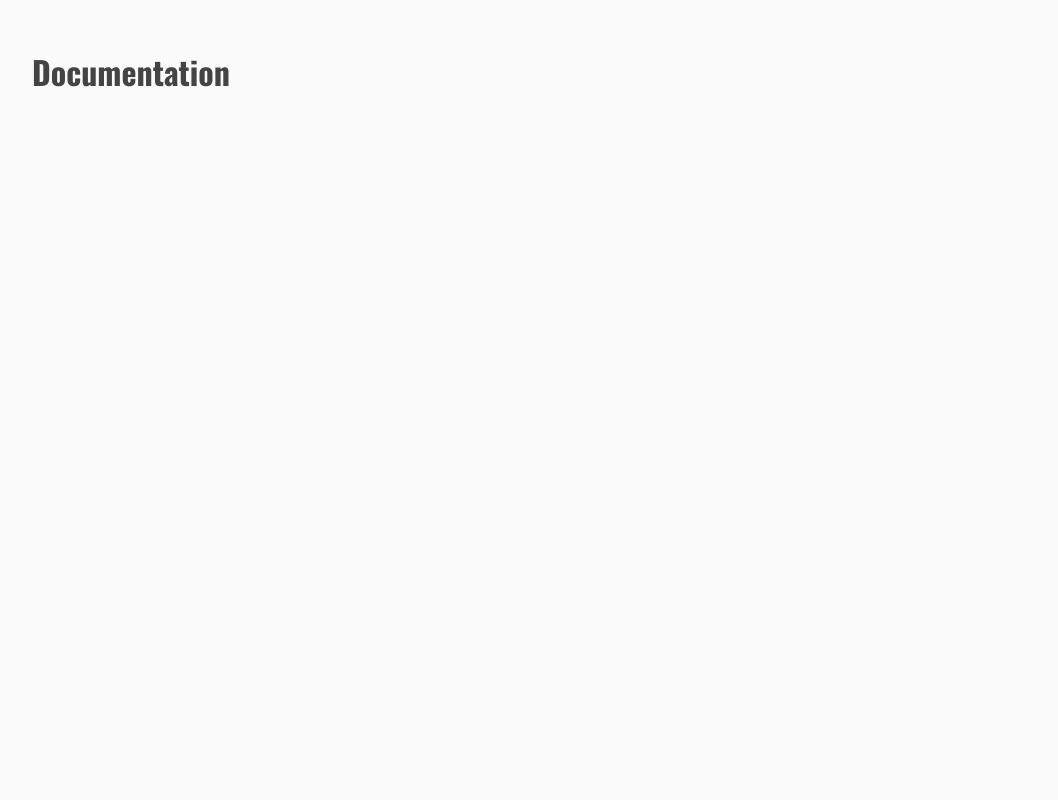
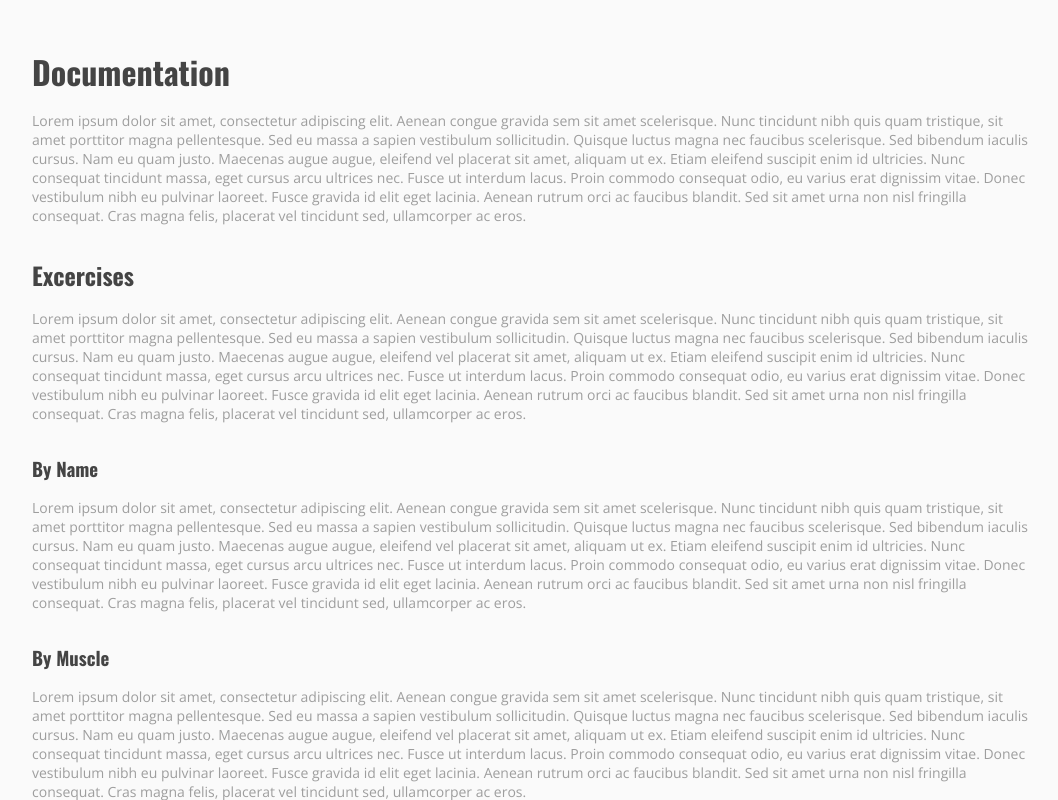
Before and after one commit to sanderhelleso/open-excercise-API, a React (Create React App) app in the folder client/: page /documentation in a window 1280 px wide. Shown: the whole page, without its empty margins (108-1166 px from the left). Built offline with nearby package versions, Linux system fonts and the light colour scheme; no server answers.

Commit message:
create_default_documentation_layout: added base sections

```diff
--- a/client/src/App.js
+++ b/client/src/App.js
@@ -1,12 +1,12 @@
-import React, { Fragment } from "react";
-import Router from "./components/routes/Router";
-import { createGlobalStyle } from "styled-components";
+import React, { Fragment } from 'react';
+import Router from './components/routes/Router';
+import { createGlobalStyle } from 'styled-components';
 
 const App = () => (
-    <Fragment>
-        <GlobalStyle />
-        <Router />
-    </Fragment>
+	<Fragment>
+		<GlobalStyle />
+		<Router />
+	</Fragment>
 );
 
 export default App;
@@ -26,6 +26,7 @@ const GlobalStyle = createGlobalStyle`
     h1, h2, h3, h4, h5 {
         margin: 0;
         padding: 0;
+        margin-bottom: 1rem;
         color: #444444;
         font-family: 'Oswald', sans-serif;
     }
--- a/client/src/components/common/Container.js
+++ b/client/src/components/common/Container.js
@@ -14,6 +14,7 @@ export default Dashboard;
 const StyledContent = styled.div`
 	flex-grow: 1;
 	overflow-y: auto;
+	max-height: 100vh;
 `;
 
 const StyledMain = styled.main`
--- a/client/src/components/documentation/Documentation.js
+++ b/client/src/components/documentation/Documentation.js
@@ -1,10 +1,34 @@
 import React from 'react';
 import Container from '../common/Container';
+import Excercises from './Excercises';
+import Muscles from './Muscles';
+import styled from 'styled-components';
 
 const Documentation = () => (
 	<Container>
-		<h1>Documentation</h1>
+		<StyledDocs>
+			<h1>Documentation</h1>
+			<p>
+				Lorem ipsum dolor sit amet, consectetur adipiscing elit. Aenean congue gravida sem sit amet scelerisque.
+				Nunc tincidunt nibh quis quam tristique, sit amet porttitor magna pellentesque. Sed eu massa a sapien
+				vestibulum sollicitudin. Quisque luctus magna nec faucibus scelerisque. Sed bibendum iaculis cursus. Nam
+				eu quam justo. Maecenas augue augue, eleifend vel placerat sit amet, aliquam ut ex. Etiam eleifend
+				suscipit enim id ultricies. Nunc consequat tincidunt massa, eget cursus arcu ultrices nec. Fusce ut
+				interdum lacus. Proin commodo consequat odio, eu varius erat dignissim vitae. Donec vestibulum nibh eu
+				pulvinar laoreet. Fusce gravida id elit eget lacinia. Aenean rutrum orci ac faucibus blandit. Sed sit
+				amet urna non nisl fringilla consequat. Cras magna felis, placerat vel tincidunt sed, ullamcorper ac
+				eros.
+			</p>
+			<Excercises />
+			<Muscles />
+		</StyledDocs>
 	</Container>
 );
 
 export default Documentation;
+
+const StyledDocs = styled.div`
+	section {
+		margin: 2rem 0;
+	}
+`;
--- /dev/null
+++ b/client/src/components/documentation/Excercises.js
@@ -0,0 +1,80 @@
+import React from 'react';
+
+const Excercises = () => {
+	return (
+		<div>
+			<section>
+				<h2>Excercises</h2>
+				<p>
+					Lorem ipsum dolor sit amet, consectetur adipiscing elit. Aenean congue gravida sem sit amet
+					scelerisque. Nunc tincidunt nibh quis quam tristique, sit amet porttitor magna pellentesque. Sed eu
+					massa a sapien vestibulum sollicitudin. Quisque luctus magna nec faucibus scelerisque. Sed bibendum
+					iaculis cursus. Nam eu quam justo. Maecenas augue augue, eleifend vel placerat sit amet, aliquam ut
+					ex. Etiam eleifend suscipit enim id ultricies. Nunc consequat tincidunt massa, eget cursus arcu
+					ultrices nec. Fusce ut interdum lacus. Proin commodo consequat odio, eu varius erat dignissim vitae.
+					Donec vestibulum nibh eu pulvinar laoreet. Fusce gravida id elit eget lacinia. Aenean rutrum orci ac
+					faucibus blandit. Sed sit amet urna non nisl fringilla consequat. Cras magna felis, placerat vel
+					tincidunt sed, ullamcorper ac eros.
+				</p>
+			</section>
+			<section>
+				<h3>By Name</h3>
+				<p>
+					Lorem ipsum dolor sit amet, consectetur adipiscing elit. Aenean congue gravida sem sit amet
+					scelerisque. Nunc tincidunt nibh quis quam tristique, sit amet porttitor magna pellentesque. Sed eu
+					massa a sapien vestibulum sollicitudin. Quisque luctus magna nec faucibus scelerisque. Sed bibendum
+					iaculis cursus. Nam eu quam justo. Maecenas augue augue, eleifend vel placerat sit amet, aliquam ut
+					ex. Etiam eleifend suscipit enim id ultricies. Nunc consequat tincidunt massa, eget cursus arcu
+					ultrices nec. Fusce ut interdum lacus. Proin commodo consequat odio, eu varius erat dignissim vitae.
+					Donec vestibulum nibh eu pulvinar laoreet. Fusce gravida id elit eget lacinia. Aenean rutrum orci ac
+					faucibus blandit. Sed sit amet urna non nisl fringilla consequat. Cras magna felis, placerat vel
+					tincidunt sed, ullamcorper ac eros.
+				</p>
+			</section>
+			<section>
+				<h3>By Muscle</h3>
+				<p>
+					Lorem ipsum dolor sit amet, consectetur adipiscing elit. Aenean congue gravida sem sit amet
+					scelerisque. Nunc tincidunt nibh quis quam tristique, sit amet porttitor magna pellentesque. Sed eu
+					massa a sapien vestibulum sollicitudin. Quisque luctus magna nec faucibus scelerisque. Sed bibendum
+					iaculis cursus. Nam eu quam justo. Maecenas augue augue, eleifend vel placerat sit amet, aliquam ut
+					ex. Etiam eleifend suscipit enim id ultricies. Nunc consequat tincidunt massa, eget cursus arcu
+					ultrices nec. Fusce ut interdum lacus. Proin commodo consequat odio, eu varius erat dignissim vitae.
+					Donec vestibulum nibh eu pulvinar laoreet. Fusce gravida id elit eget lacinia. Aenean rutrum orci ac
+					faucibus blandit. Sed sit amet urna non nisl fringilla consequat. Cras magna felis, placerat vel
+					tincidunt sed, ullamcorper ac eros.
+				</p>
+			</section>
+			<section>
+				<h3>By Search</h3>
+				<p>
+					Lorem ipsum dolor sit amet, consectetur adipiscing elit. Aenean congue gravida sem sit amet
+					scelerisque. Nunc tincidunt nibh quis quam tristique, sit amet porttitor magna pellentesque. Sed eu
+					massa a sapien vestibulum sollicitudin. Quisque luctus magna nec faucibus scelerisque. Sed bibendum
+					iaculis cursus. Nam eu quam justo. Maecenas augue augue, eleifend vel placerat sit amet, aliquam ut
+					ex. Etiam eleifend suscipit enim id ultricies. Nunc consequat tincidunt massa, eget cursus arcu
+					ultrices nec. Fusce ut interdum lacus. Proin commodo consequat odio, eu varius erat dignissim vitae.
+					Donec vestibulum nibh eu pulvinar laoreet. Fusce gravida id elit eget lacinia. Aenean rutrum orci ac
+					faucibus blandit. Sed sit amet urna non nisl fringilla consequat. Cras magna felis, placerat vel
+					tincidunt sed, ullamcorper ac eros.
+				</p>
+			</section>
+			<section>
+				<h3>Excercises</h3>
+				<p>
+					Lorem ipsum dolor sit amet, consectetur adipiscing elit. Aenean congue gravida sem sit amet
+					scelerisque. Nunc tincidunt nibh quis quam tristique, sit amet porttitor magna pellentesque. Sed eu
+					massa a sapien vestibulum sollicitudin. Quisque luctus magna nec faucibus scelerisque. Sed bibendum
+					iaculis cursus. Nam eu quam justo. Maecenas augue augue, eleifend vel placerat sit amet, aliquam ut
+					ex. Etiam eleifend suscipit enim id ultricies. Nunc consequat tincidunt massa, eget cursus arcu
+					ultrices nec. Fusce ut interdum lacus. Proin commodo consequat odio, eu varius erat dignissim vitae.
+					Donec vestibulum nibh eu pulvinar laoreet. Fusce gravida id elit eget lacinia. Aenean rutrum orci ac
+					faucibus blandit. Sed sit amet urna non nisl fringilla consequat. Cras magna felis, placerat vel
+					tincidunt sed, ullamcorper ac eros.
+				</p>
+			</section>
+		</div>
+	);
+};
+
+export default Excercises;
--- /dev/null
+++ b/client/src/components/documentation/Muscles.js
@@ -0,0 +1,52 @@
+import React from 'react';
+
+const Muscles = () => {
+	return (
+		<div>
+			<section>
+				<h2>Muscles</h2>
+				<p>
+					Lorem ipsum dolor sit amet, consectetur adipiscing elit. Aenean congue gravida sem sit amet
+					scelerisque. Nunc tincidunt nibh quis quam tristique, sit amet porttitor magna pellentesque. Sed eu
+					massa a sapien vestibulum sollicitudin. Quisque luctus magna nec faucibus scelerisque. Sed bibendum
+					iaculis cursus. Nam eu quam justo. Maecenas augue augue, eleifend vel placerat sit amet, aliquam ut
+					ex. Etiam eleifend suscipit enim id ultricies. Nunc consequat tincidunt massa, eget cursus arcu
+					ultrices nec. Fusce ut interdum lacus. Proin commodo consequat odio, eu varius erat dignissim vitae.
+					Donec vestibulum nibh eu pulvinar laoreet. Fusce gravida id elit eget lacinia. Aenean rutrum orci ac
+					faucibus blandit. Sed sit amet urna non nisl fringilla consequat. Cras magna felis, placerat vel
+					tincidunt sed, ullamcorper ac eros.
+				</p>
+			</section>
+			<section>
+				<h3>All muscles</h3>
+				<p>
+					Lorem ipsum dolor sit amet, consectetur adipiscing elit. Aenean congue gravida sem sit amet
+					scelerisque. Nunc tincidunt nibh quis quam tristique, sit amet porttitor magna pellentesque. Sed eu
+					massa a sapien vestibulum sollicitudin. Quisque luctus magna nec faucibus scelerisque. Sed bibendum
+					iaculis cursus. Nam eu quam justo. Maecenas augue augue, eleifend vel placerat sit amet, aliquam ut
+					ex. Etiam eleifend suscipit enim id ultricies. Nunc consequat tincidunt massa, eget cursus arcu
+					ultrices nec. Fusce ut interdum lacus. Proin commodo consequat odio, eu varius erat dignissim vitae.
+					Donec vestibulum nibh eu pulvinar laoreet. Fusce gravida id elit eget lacinia. Aenean rutrum orci ac
+					faucibus blandit. Sed sit amet urna non nisl fringilla consequat. Cras magna felis, placerat vel
+					tincidunt sed, ullamcorper ac eros.
+				</p>
+			</section>
+			<section>
+				<h3>By Muscle Name</h3>
+				<p>
+					Lorem ipsum dolor sit amet, consectetur adipiscing elit. Aenean congue gravida sem sit amet
+					scelerisque. Nunc tincidunt nibh quis quam tristique, sit amet porttitor magna pellentesque. Sed eu
+					massa a sapien vestibulum sollicitudin. Quisque luctus magna nec faucibus scelerisque. Sed bibendum
+					iaculis cursus. Nam eu quam justo. Maecenas augue augue, eleifend vel placerat sit amet, aliquam ut
+					ex. Etiam eleifend suscipit enim id ultricies. Nunc consequat tincidunt massa, eget cursus arcu
+					ultrices nec. Fusce ut interdum lacus. Proin commodo consequat odio, eu varius erat dignissim vitae.
+					Donec vestibulum nibh eu pulvinar laoreet. Fusce gravida id elit eget lacinia. Aenean rutrum orci ac
+					faucibus blandit. Sed sit amet urna non nisl fringilla consequat. Cras magna felis, placerat vel
+					tincidunt sed, ullamcorper ac eros.
+				</p>
+			</section>
+		</div>
+	);
+};
+
+export default Muscles;
```
